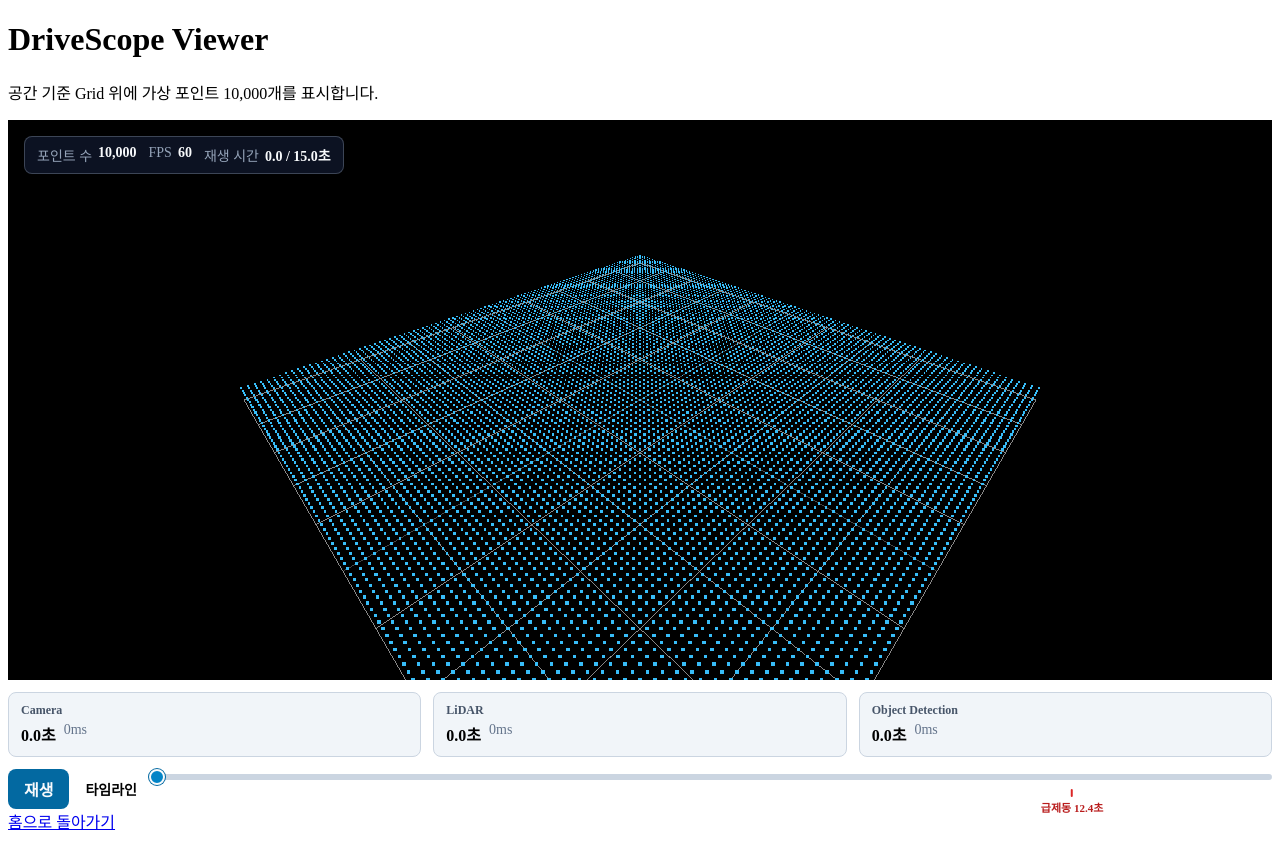
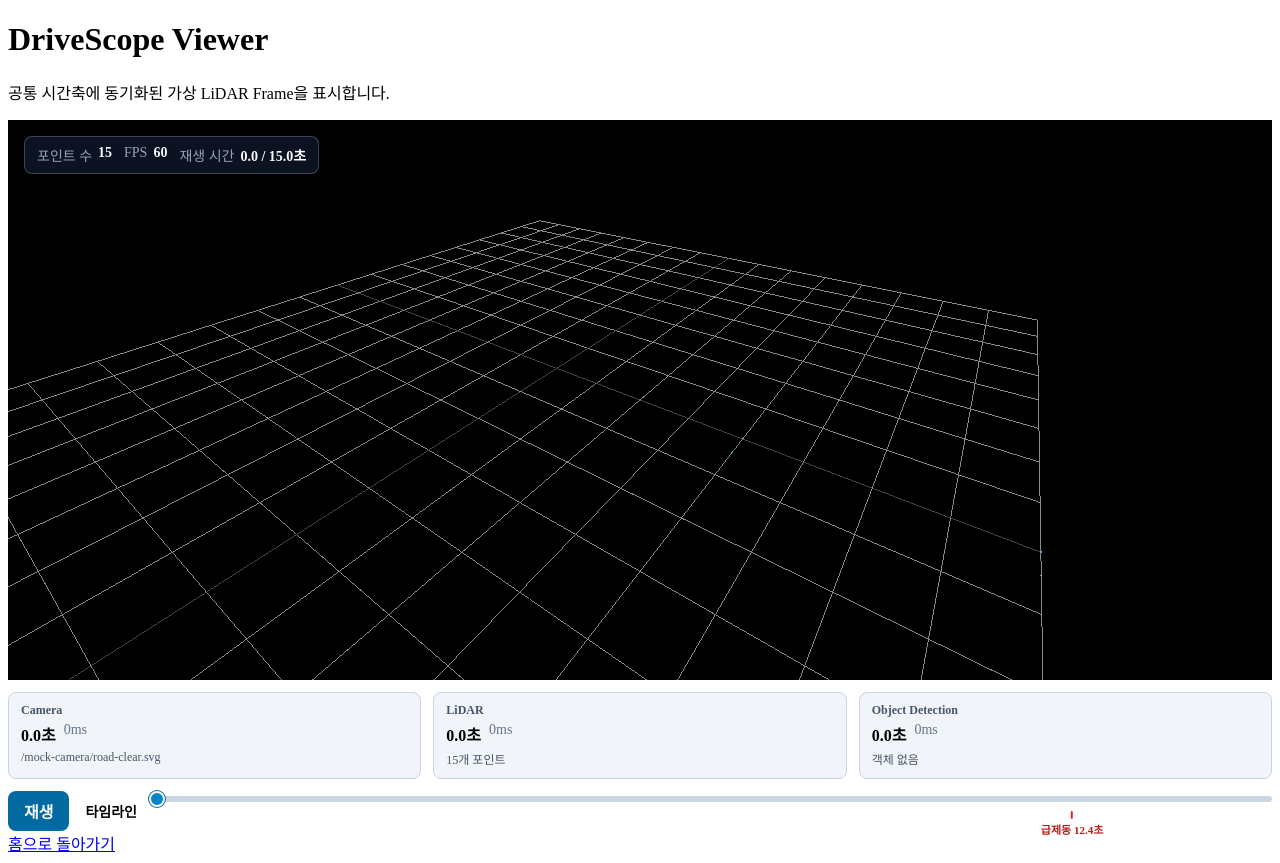
Before and after one commit to DoubleChamp/drivescope-visualizer, a Next.js app: page /viewer in a window 1280 px wide. Before the commit the page ends 841 px from the top, so only its background shows below. Built offline with nearby package versions, Linux system fonts and the light colour scheme.

Commit message:
feat: 선택된 센서 프레임 화면 반영

```diff
--- a/app/viewer/page.tsx
+++ b/app/viewer/page.tsx
@@ -5,7 +5,7 @@ export default function ViewerPage() {
   return (
     <main>
       <h1>DriveScope Viewer</h1>
-      <p>공간 기준 Grid 위에 가상 포인트 10,000개를 표시합니다.</p>
+      <p>공통 시간축에 동기화된 가상 LiDAR Frame을 표시합니다.</p>
       <ViewerCanvas />
       <Link href="/">홈으로 돌아가기</Link>
     </main>
--- a/app/viewer/viewer-canvas.module.css
+++ b/app/viewer/viewer-canvas.module.css
@@ -62,11 +62,23 @@
 }
 
 .synchronizedFrame dd {
-  display: flex;
-  gap: 0.5rem;
   margin: 0.25rem 0 0;
   font-weight: 700;
   font-variant-numeric: tabular-nums;
+}
+
+.frameTimestamp {
+  display: flex;
+  gap: 0.5rem;
+}
+
+.frameDetail {
+  display: block;
+  margin-top: 0.25rem;
+  overflow-wrap: anywhere;
+  color: #475569;
+  font-size: 0.75rem;
+  font-weight: 500;
 }
 
 .timestampDifference {
--- a/app/viewer/viewer-canvas.tsx
+++ b/app/viewer/viewer-canvas.tsx
@@ -4,6 +4,7 @@ import { useEffect, useRef, useState } from "react";
 import {
   BufferAttribute,
   BufferGeometry,
+  DynamicDrawUsage,
   GridHelper,
   PerspectiveCamera,
   Points,
@@ -16,12 +17,13 @@ import type { ScenarioEvent } from "./_data/frame-types";
 import { mockScenario } from "./_data/mock-scenario";
 import styles from "./viewer-canvas.module.css";
 
-const POINTS_PER_SIDE = 100;
-const POINT_COUNT = POINTS_PER_SIDE * POINTS_PER_SIDE;
-const POINT_SPACING = 0.1;
 const FPS_SAMPLE_INTERVAL_MS = 1_000;
 const INITIAL_PLAYBACK_TIME_MS = 0;
 const PLAYBACK_UPDATE_INTERVAL_MS = 100;
+const LIDAR_POSITION_BUFFER_LENGTH = Math.max(
+  0,
+  ...mockScenario.lidarFrames.map((frame) => frame.positions.length),
+);
 const EVENT_TYPE_LABELS: Record<ScenarioEvent["type"], string> = {
   "emergency-braking": "급제동",
 };
@@ -31,6 +33,8 @@ const formatTimestampDifference = (differenceMs: number) =>
 
 export default function ViewerCanvas() {
   const canvasRef = useRef<HTMLCanvasElement>(null);
+  const lidarGeometryRef = useRef<BufferGeometry | null>(null);
+  const lidarPositionAttributeRef = useRef<BufferAttribute | null>(null);
   const playbackStartedAtRef = useRef(0);
   const playbackTimeAtStartRef = useRef(INITIAL_PLAYBACK_TIME_MS);
   const [framesPerSecond, setFramesPerSecond] = useState<number | null>(null);
@@ -38,28 +42,46 @@ export default function ViewerCanvas() {
     INITIAL_PLAYBACK_TIME_MS,
   );
   const [isPlaying, setIsPlaying] = useState(false);
+  const selectedCameraFrame = findLatestFrameAtOrBefore(
+    mockScenario.cameraFrames,
+    currentTimeMs,
+  );
+  const selectedLidarFrame = findLatestFrameAtOrBefore(
+    mockScenario.lidarFrames,
+    currentTimeMs,
+  );
+  const selectedObjectDetectionFrame = findLatestFrameAtOrBefore(
+    mockScenario.objectDetectionFrames,
+    currentTimeMs,
+  );
+  const selectedLidarPointCount = selectedLidarFrame
+    ? selectedLidarFrame.positions.length / 3
+    : 0;
+  const objectDetectionSummary = selectedObjectDetectionFrame
+    ? selectedObjectDetectionFrame.objects.length === 0
+      ? "객체 없음"
+      : selectedObjectDetectionFrame.objects
+          .map((object) => `${object.id} (${object.category})`)
+          .join(", ")
+    : null;
   // TODO: 실제 데이터에서 이 계산이 병목으로 측정되면 currentTimeMs 기준 useMemo를 검토한다.
   const synchronizedFrames = [
     {
       label: "Camera",
-      frame: findLatestFrameAtOrBefore(
-        mockScenario.cameraFrames,
-        currentTimeMs,
-      ),
+      frame: selectedCameraFrame,
+      detail: selectedCameraFrame?.imageUrl ?? null,
     },
     {
       label: "LiDAR",
-      frame: findLatestFrameAtOrBefore(
-        mockScenario.lidarFrames,
-        currentTimeMs,
-      ),
+      frame: selectedLidarFrame,
+      detail: selectedLidarFrame
+        ? `${selectedLidarPointCount.toLocaleString("ko-KR")}개 포인트`
+        : null,
     },
     {
       label: "Object Detection",
-      frame: findLatestFrameAtOrBefore(
-        mockScenario.objectDetectionFrames,
-        currentTimeMs,
-      ),
+      frame: selectedObjectDetectionFrame,
+      detail: objectDetectionSummary,
     },
   ];
 
@@ -73,38 +95,26 @@ export default function ViewerCanvas() {
     const width = canvas.clientWidth;
     const height = canvas.clientHeight;
     const scene = new Scene();
-    const grid = new GridHelper(10, 10);
+    const grid = new GridHelper(80, 16);
     const camera = new PerspectiveCamera(60, width / height, 0.1, 1000);
 
     scene.add(grid);
 
-    const halfExtent = ((POINTS_PER_SIDE - 1) * POINT_SPACING) / 2;
-    const pointPositions = new Float32Array(POINT_COUNT * 3);
-
-    // 격자 위에 100행 × 100열의 가상 좌표를 배치한다.
-    for (let row = 0; row < POINTS_PER_SIDE; row += 1) {
-      for (let column = 0; column < POINTS_PER_SIDE; column += 1) {
-        const pointIndex = row * POINTS_PER_SIDE + column;
-        const offset = pointIndex * 3;
-
-        pointPositions[offset] = column * POINT_SPACING - halfExtent;
-        pointPositions[offset + 1] = 0.25;
-        pointPositions[offset + 2] = row * POINT_SPACING - halfExtent;
-      }
-    }
-
+    const pointPositions = new Float32Array(LIDAR_POSITION_BUFFER_LENGTH);
+    const positionAttribute = new BufferAttribute(pointPositions, 3);
+    positionAttribute.setUsage(DynamicDrawUsage);
     const pointsGeometry = new BufferGeometry();
-    pointsGeometry.setAttribute(
-      "position",
-      new BufferAttribute(pointPositions, 3),
-    );
-    const pointsMaterial = new PointsMaterial({ color: 0x38bdf8, size: 0.06 });
+    pointsGeometry.setAttribute("position", positionAttribute);
+    pointsGeometry.setDrawRange(0, 0);
+    const pointsMaterial = new PointsMaterial({ color: 0x38bdf8, size: 0.18 });
     const points = new Points(pointsGeometry, pointsMaterial);
 
+    lidarGeometryRef.current = pointsGeometry;
+    lidarPositionAttributeRef.current = positionAttribute;
     scene.add(points);
 
-    camera.position.set(5, 5, 5);
-    camera.lookAt(0, 0, 0);
+    camera.position.set(30, 25, -30);
+    camera.lookAt(0, 0, -10);
 
     const renderer = new WebGLRenderer({ canvas });
     const handleResize = () => {
@@ -149,6 +159,8 @@ export default function ViewerCanvas() {
     return () => {
       window.cancelAnimationFrame(animationFrameId);
       window.removeEventListener("resize", handleResize);
+      lidarGeometryRef.current = null;
+      lidarPositionAttributeRef.current = null;
       pointsGeometry.dispose();
       pointsMaterial.dispose();
       grid.dispose();
@@ -156,6 +168,27 @@ export default function ViewerCanvas() {
       renderer.dispose();
     };
   }, []);
+
+  useEffect(() => {
+    const pointsGeometry = lidarGeometryRef.current;
+    const positionAttribute = lidarPositionAttributeRef.current;
+
+    if (!pointsGeometry || !positionAttribute) {
+      return;
+    }
+
+    if (!selectedLidarFrame) {
+      pointsGeometry.setDrawRange(0, 0);
+      return;
+    }
+
+    const pointPositions = positionAttribute.array as Float32Array;
+
+    pointPositions.set(selectedLidarFrame.positions);
+    positionAttribute.needsUpdate = true;
+    pointsGeometry.setDrawRange(0, selectedLidarPointCount);
+    pointsGeometry.computeBoundingSphere();
+  }, [selectedLidarFrame, selectedLidarPointCount]);
 
   useEffect(() => {
     if (!isPlaying) {
@@ -209,7 +242,7 @@ export default function ViewerCanvas() {
       <dl className={styles.metrics} aria-label="뷰어 통계">
         <div className={styles.metric}>
           <dt>포인트 수</dt>
-          <dd>{POINT_COUNT.toLocaleString("ko-KR")}</dd>
+          <dd>{selectedLidarPointCount.toLocaleString("ko-KR")}</dd>
         </div>
         <div className={styles.metric}>
           <dt>FPS</dt>
@@ -229,7 +262,7 @@ export default function ViewerCanvas() {
         aria-label="DriveScope 3D 뷰어"
       />
       <dl className={styles.synchronizedFrames} aria-label="동기화된 Frame">
-        {synchronizedFrames.map(({ label, frame }) => (
+        {synchronizedFrames.map(({ label, frame, detail }) => (
           <div key={label} className={styles.synchronizedFrame}>
             <dt>{label}</dt>
             <dd>
@@ -237,12 +270,15 @@ export default function ViewerCanvas() {
                 "Frame 없음"
               ) : (
                 <>
-                  {(frame.timestampMs / 1_000).toFixed(1)}초
-                  <span className={styles.timestampDifference}>
-                    {formatTimestampDifference(
-                      frame.timestampMs - currentTimeMs,
-                    )}
+                  <span className={styles.frameTimestamp}>
+                    {(frame.timestampMs / 1_000).toFixed(1)}초
+                    <span className={styles.timestampDifference}>
+                      {formatTimestampDifference(
+                        frame.timestampMs - currentTimeMs,
+                      )}
+                    </span>
                   </span>
+                  <span className={styles.frameDetail}>{detail}</span>
                 </>
               )}
             </dd>
```
Also changed, not shown: 5 other files (tests, documents, lock files or other folders).
